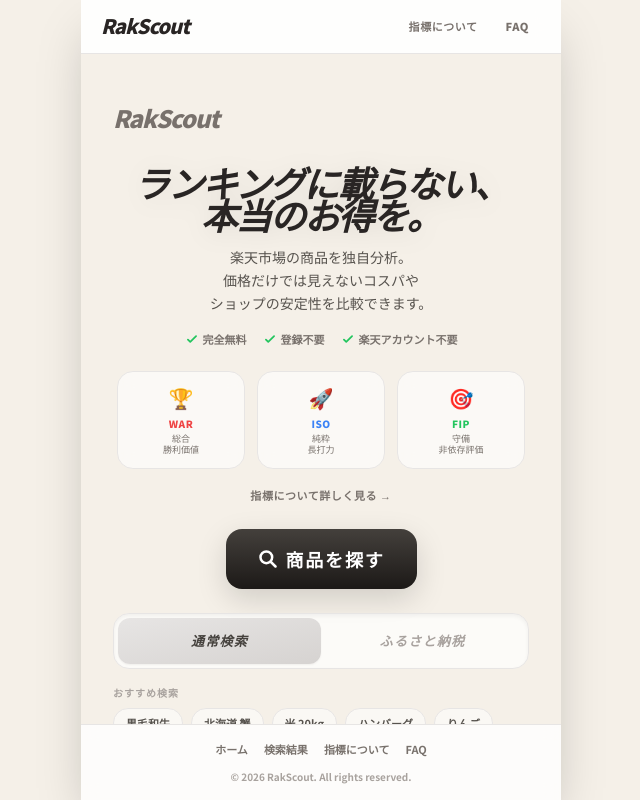
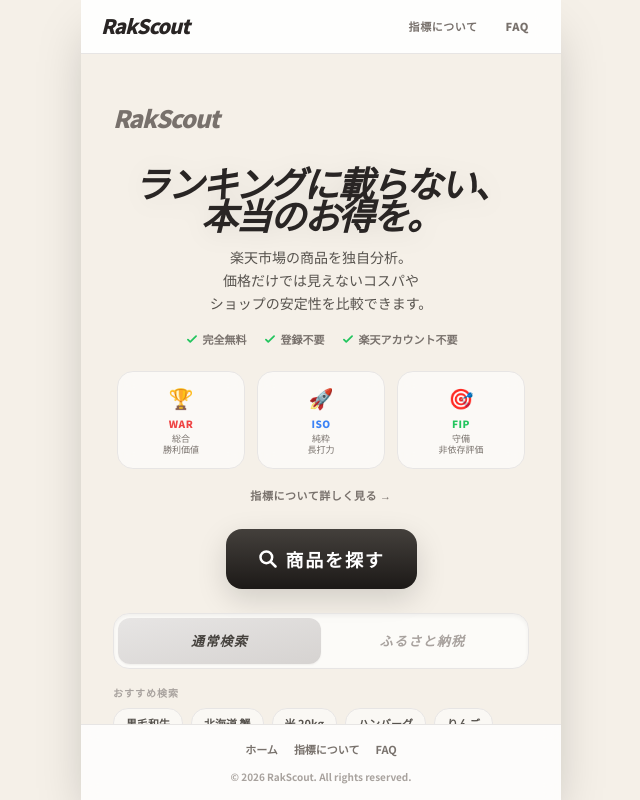
Before and after one commit to ay-dx/RakScout, a React (Vite) app: page /detail in a window 1280 px wide. Shown: the whole page, without its empty margins (319-959 px from the left). Built offline with nearby package versions, Linux system fonts and the light colour scheme; no server answers.

Commit message:
Add files via upload

```diff
--- a/src/components/Footer.tsx
+++ b/src/components/Footer.tsx
@@ -12,12 +12,6 @@ export default function Footer() {
           className="text-[11px] font-bold text-stone-500 hover:text-stone-800 transition-colors focus:outline-none"
         >
           ホーム
-        </button>
-        <button
-          onClick={() => navigate('/list')}
-          className="text-[11px] font-bold text-stone-500 hover:text-stone-800 transition-colors focus:outline-none"
-        >
-          検索結果
         </button>
         <button
           onClick={() => navigate('/metrics')}
```
